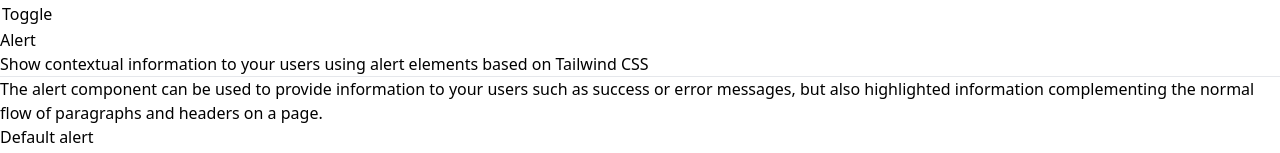
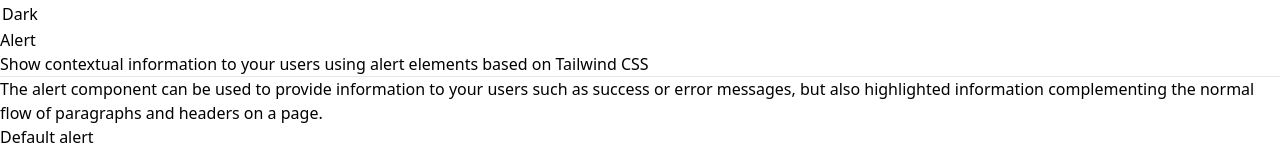
Before and after one commit to AlejandroP1028/Group-GCC_Vue-Component-Library, a Vue app: page / in a window 1280 px wide. Shown: the top 153 px of the page. Built offline with nearby package versions, Linux system fonts and the light colour scheme.

Commit message:
added new position to alert for parent based position

```diff
--- a/src/alert_page.vue
+++ b/src/alert_page.vue
@@ -1,6 +1,6 @@
 <template>
   <div :class="{ 'dark': isDarkMode }" class="overflow-auto h-screen w-screen bg-blue-50 dark:bg-gray-900">
-    <Button @click="toggleDarkMode"> {{ 'Toggle' }}</Button>
+    <Button :class="`absolute m-4 bottom-4 right-4 `" @click="toggleDarkMode"> {{ isDarkMode ? 'Light' : 'Dark' }}</Button>
     <PageHeader
       header="Alert"
       body="Show contextual information to your users using alert elements based on Tailwind CSS"/>
@@ -11,7 +11,7 @@
       <template #content>
         <div class="flex flex-col items-center mt-4 h-full">
           <Button :class="'w-9/10'" @click="addAlert">Add Random Default Alert</Button>
-          <div class="relative bg-gray-300 mt-4 w-3/5 h-80 p-4 overflow-hidden rounded-lg shadow-lg border border-gray-800">
+          <div class="relative bg-gray-200 dark:bg-gray-800 transition-all duration-300 ease-in-out mt-4 w-3/5 h-80 p-4 overflow-hidden rounded-lg shadow-lg border border-blue-600/[.87]">
             <Alert v-for="(alert, index) in alerts"
                    :key="index"
                    :msg="alert.msg"
```
Also changed, not shown: src/components/componentPreview.vue (added).
